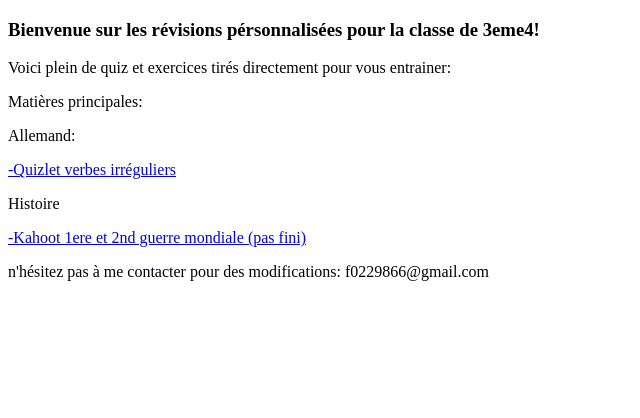
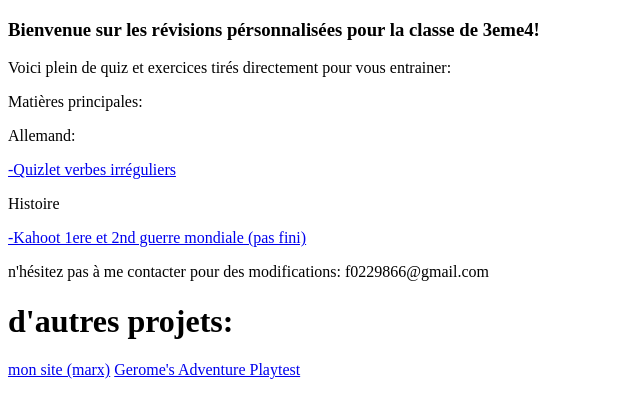
Before and after one commit to antonin-ndo/3eme, a plain HTML site: page index.html in a window 1280 px wide. Shown: the whole page, without its empty margins (0-640 px from the left). Drawn offline with Linux system fonts and the light colour scheme.

Commit message:
Update index.html

```diff
--- a/index.html
+++ b/index.html
@@ -20,6 +20,9 @@
     <a href="https://create.kahoot.it/share/1er-et-2nd-guerre-mondiales-fondamentaux/62f3adb5-a3ed-4e7a-91a5-ff0f7d8609ab">-Kahoot 1ere et 2nd guerre mondiale (pas fini)</a>
 
 <p>n'hésitez pas à me contacter pour des modifications: f0229866@gmail.com</p>
+<h1>d'autres projets:</h1>
+    <a href="https://www.marx.wf">mon site (marx)</a>
+    <a href="https://www.marx.wf">Gerome's Adventure Playtest</a>
 
 </body>
 </html>
```
